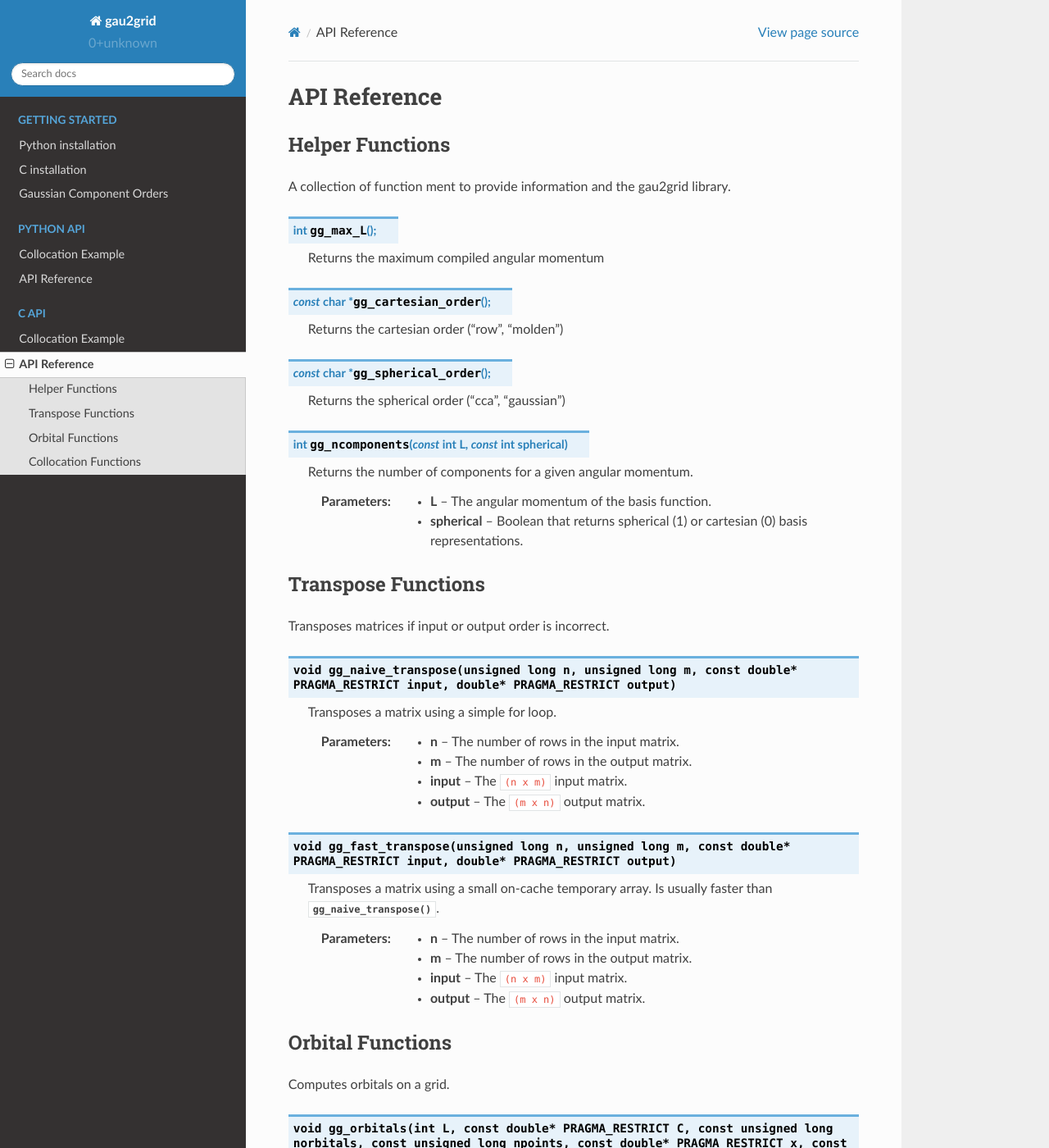
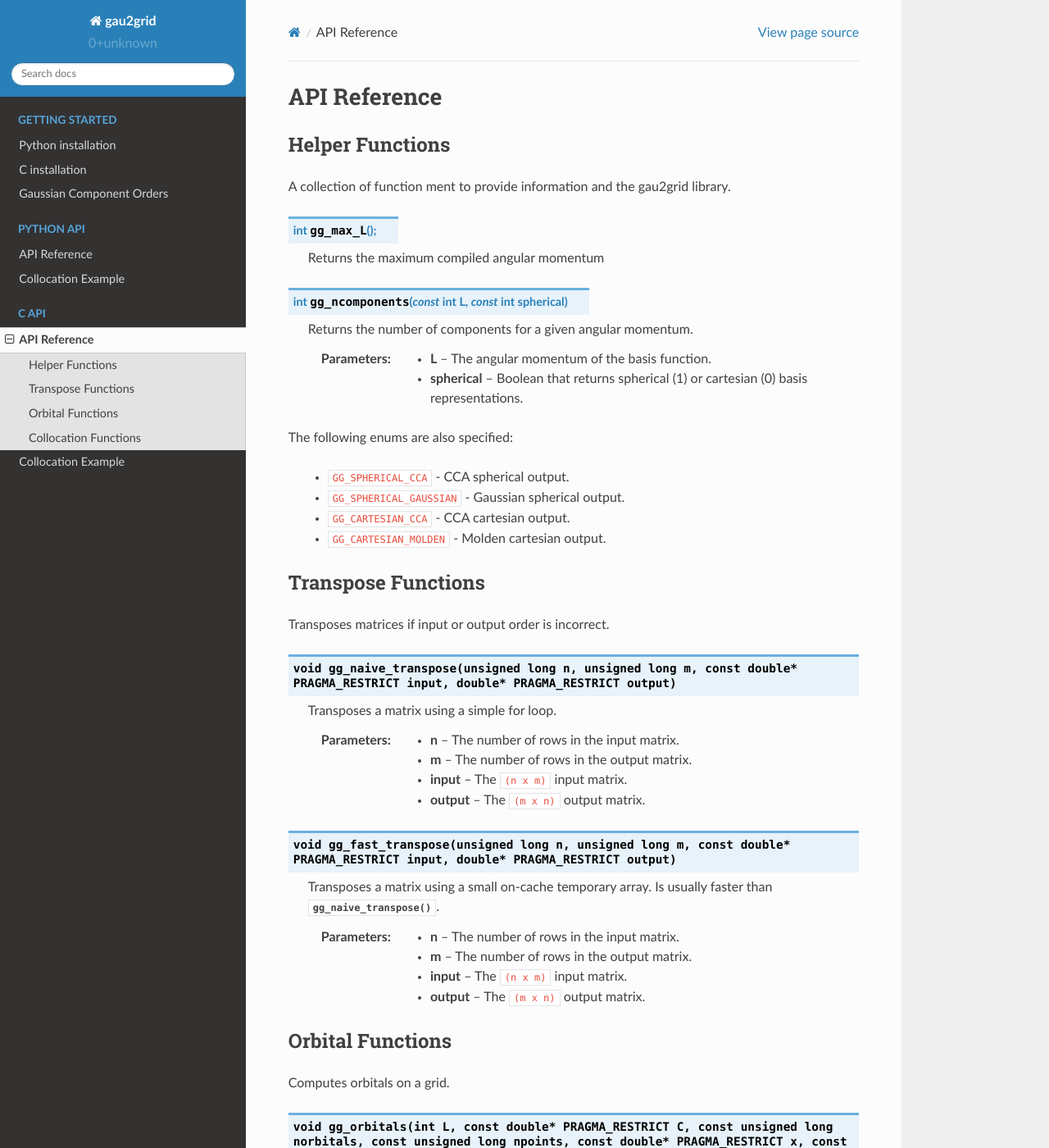
Before and after one commit to dgasmith/gau2grid, a Sphinx documentation site: the page built from docs/source/c_api.rst, in a window 1280 px wide and 1400 px high. Shown: the whole window at 82% size. Built offline with Sphinx 7.4.7 and the Read the Docs theme 2.0.0, drawn with Linux system fonts in a browser that asks for light colours; some of the changed text lies outside the part shown.

Commit message:
Docs: Light docs pass to update to new order info

```diff
--- a/docs/source/c_api.rst
+++ b/docs/source/c_api.rst
@@ -10,20 +10,19 @@ A collection of function ment to provide information and the gau2grid library.
 
     Returns the maximum compiled angular momentum
 
-.. c:function:: const char* gg_cartesian_order();
-
-    Returns the cartesian order ("row", "molden")
-
-.. c:function:: const char* gg_spherical_order();
-
-    Returns the spherical order ("cca", "gaussian")
-
 .. c:function:: int gg_ncomponents(const int L, const int spherical)
 
     Returns the number of components for a given angular momentum.
 
     :param L: The angular momentum of the basis function.
     :param spherical: Boolean that returns spherical (1) or cartesian (0) basis representations.
+
+The following enums are also specified:
+
+ - ``GG_SPHERICAL_CCA`` - CCA spherical output.
+ - ``GG_SPHERICAL_GAUSSIAN`` - Gaussian spherical output.
+ - ``GG_CARTESIAN_CCA`` - CCA cartesian output.
+ - ``GG_CARTESIAN_MOLDEN`` - Molden cartesian output.
 
 Transpose Functions
 +++++++++++++++++++
@@ -78,7 +77,7 @@ Computes orbitals on a grid.
     :param coeffs: A ``(nprim, )`` array of coefficients (:math:`c`).
     :param exponents: A ``(nprim, )`` array of exponents (:math:`\alpha`).
     :param center: A ``(3, )`` array of x, y, z coordinate of the basis center.
-    :param spherical: Boolean that returns spherical (1) or cartesian (0) basis representations.
+    :param order: Enum that specifies the output order.
     :param orbital_out: ``(norbitals, npoints)`` array of orbitals on the grid.
 
 Collocation Functions
@@ -104,10 +103,10 @@ Creates collocation matrices between a gaussian function and a set of grid point
     :param coeffs: A ``(nprim, )`` array of coefficients (:math:`c`).
     :param exponents: A ``(nprim, )`` array of exponents (:math:`\alpha`).
     :param center: A ``(3, )`` array of x, y, z coordinate of the basis center.
-    :param spherical: Boolean that returns spherical (1) or cartesian (0) basis representations.
+    :param order: Enum that specifies the output order.
     :param phi_out: ``(ncomponents, npoints)`` collocation array.
 
-.. c:function:: void gg_collocation_deriv1(int L, const unsigned long npoints, const double* PRAGMA_RESTRICT x, const double* PRAGMA_RESTRICT y, const double* PRAGMA_RESTRICT z, const int nprim, const double* PRAGMA_RESTRICT coeffs, const double* PRAGMA_RESTRICT exponents, const double* PRAGMA_RESTRICT center, const int spherical, double* PRAGMA_RESTRICT phi_out, double* PRAGMA_RESTRICT phi_out, double* PRAGMA_RESTRICT phi_x_out, double* PRAGMA_RESTRICT phi_y_out, double* PRAGMA_RESTRICT phi_z_out)
+.. c:function:: void gg_collocation_deriv1(int L, const unsigned long npoints, const double* PRAGMA_RESTRICT x, const double* PRAGMA_RESTRICT y, const double* PRAGMA_RESTRICT z, const int nprim, const double* PRAGMA_RESTRICT coeffs, const double* PRAGMA_RESTRICT exponents, const double* PRAGMA_RESTRICT center, const int order, double* PRAGMA_RESTRICT phi_out, double* PRAGMA_RESTRICT phi_out, double* PRAGMA_RESTRICT phi_x_out, double* PRAGMA_RESTRICT phi_y_out, double* PRAGMA_RESTRICT phi_z_out)
 
     Computes the collocation array and the corresponding first cartesian derivatives:
 
@@ -124,14 +123,14 @@ Creates collocation matrices between a gaussian function and a set of grid point
     :param coeffs: A ``(nprim, )`` array of coefficients (:math:`c`).
     :param exponents: A ``(nprim, )`` array of exponents (:math:`\alpha`).
     :param center: A ``(3, )`` array of x, y, z coordinate of the basis center.
-    :param spherical: Boolean that returns spherical (1) or cartesian (0) basis representations.
+    :param order: Enum that specifies the output order.
     :param phi_out: ``(ncomponents, npoints)`` collocation array.
     :param phi_x_out: ``(ncomponents, npoints)`` collocation derivative with respect to ``x``.
     :param phi_y_out: ``(ncomponents, npoints)`` collocation derivative with respect to ``y``.
     :param phi_z_out: ``(ncomponents, npoints)`` collocation derivative with respect to ``z``.
 
 
-.. c:function:: void gg_collocation_deriv2(int L, const unsigned long npoints, const double* PRAGMA_RESTRICT x, const double* PRAGMA_RESTRICT y, const double* PRAGMA_RESTRICT z, const int nprim, const double* PRAGMA_RESTRICT coeffs, const double* PRAGMA_RESTRICT exponents, const double* PRAGMA_RESTRICT center, const int spherical, double* PRAGMA_RESTRICT phi_out, double* PRAGMA_RESTRICT phi_out, double* PRAGMA_RESTRICT phi_x_out, double* PRAGMA_RESTRICT phi_y_out, double* PRAGMA_RESTRICT phi_z_out, double* PRAGMA_RESTRICT phi_xx_out, double* PRAGMA_RESTRICT phi_xy_out, double* PRAGMA_RESTRICT phi_xz_out, double* PRAGMA_RESTRICT phi_yy_out, double* PRAGMA_RESTRICT phi_yz_out, double* PRAGMA_RESTRICT phi_zz_out)
+.. c:function:: void gg_collocation_deriv2(int L, const unsigned long npoints, const double* PRAGMA_RESTRICT x, const double* PRAGMA_RESTRICT y, const double* PRAGMA_RESTRICT z, const int nprim, const double* PRAGMA_RESTRICT coeffs, const double* PRAGMA_RESTRICT exponents, const double* PRAGMA_RESTRICT center, const int order, double* PRAGMA_RESTRICT phi_out, double* PRAGMA_RESTRICT phi_out, double* PRAGMA_RESTRICT phi_x_out, double* PRAGMA_RESTRICT phi_y_out, double* PRAGMA_RESTRICT phi_z_out, double* PRAGMA_RESTRICT phi_xx_out, double* PRAGMA_RESTRICT phi_xy_out, double* PRAGMA_RESTRICT phi_xz_out, double* PRAGMA_RESTRICT phi_yy_out, double* PRAGMA_RESTRICT phi_yz_out, double* PRAGMA_RESTRICT phi_zz_out)
 
     Computes the collocation array and the corresponding first and second cartesian derivatives:
 
@@ -148,7 +147,7 @@ Creates collocation matrices between a gaussian function and a set of grid point
     :param coeffs: A ``(nprim, )`` array of coefficients (:math:`c`).
     :param exponents: A ``(nprim, )`` array of exponents (:math:`\alpha`).
     :param center: A ``(3, )`` array of x, y, z coordinate of the basis center.
-    :param spherical: Boolean that returns spherical (1) or cartesian (0) basis representations.
+    :param order: Enum that specifies the output order.
     :param phi_out: ``(ncomponents, npoints)`` collocation array.
     :param phi_x_out: ``(ncomponents, npoints)`` collocation derivative with respect to ``x``.
     :param phi_y_out: ``(ncomponents, npoints)`` collocation derivative with respect to ``y``.
--- a/docs/source/c_install.rst
+++ b/docs/source/c_install.rst
@@ -39,8 +39,6 @@ Gau2grid can be compiled with the following CMake options:
  - ``CMAKE_INSTALL_PREFIX`` - The path to install the library to (default, ``/usr/local``)
  - ``CMAKE_INSTALL_LIBDIR`` - Directory to which libraries installed
  - ``MAX_AM`` - The maximum gaussian angular momentum to compile (default, ``8``)
- - ``SPHERICAL_ORDER`` - The order for the spherical basis functions. Options: cca, gaussian (default, ``gaussian``)
- - ``CARTESIAN_ORDER`` - The order for the cartesian basis functions. Options: row (default, ``row``)
  - ``CMAKE_BUILD_TYPE`` - Build type (Release or Debug) (default, ``Release``)
  - ``ENABLE_XHOST`` - Enables processor-specific optimization (default, ``ON``)
  - ``BUILD_FPIC`` - Libraries will be compiled with position independent code (default, ``ON``)
--- a/docs/source/index.rst
+++ b/docs/source/index.rst
@@ -76,8 +76,8 @@ Index
    :hidden:
    :caption: Python API
 
+   py_api
    py_example
-   py_api
 
 **C Interface**
 
@@ -89,5 +89,5 @@ Index
    :hidden:
    :caption: C API
 
+   c_api
    c_example
-   c_api
--- a/docs/source/order.rst
+++ b/docs/source/order.rst
@@ -12,7 +12,7 @@ follows.
 Cartesian Order
 ---------------
 
-gau2grid currently supports both the ``row`` and ``molden`` orders. The numnber
+gau2grid currently supports both the ``cca`` and ``molden`` orders. The numnber
 of components per angular momentum can be computed as:
 
 .. math::
@@ -22,7 +22,7 @@ of components per angular momentum can be computed as:
 Row Order
 +++++++++
 
-The ``row`` order iterates over the upper triangular hyper diagonal and has the
+The ``cca`` order iterates over the upper triangular hyper diagonal and has the
 following pattern:
 
  - ``S`` (:math:`\ell = 0`): 0
```
Also changed, not shown: other parts of docs/source/c_api.rst (+2 -2 lines), docs/source/c_example.rst (+10 -10 lines), 1 other file.
